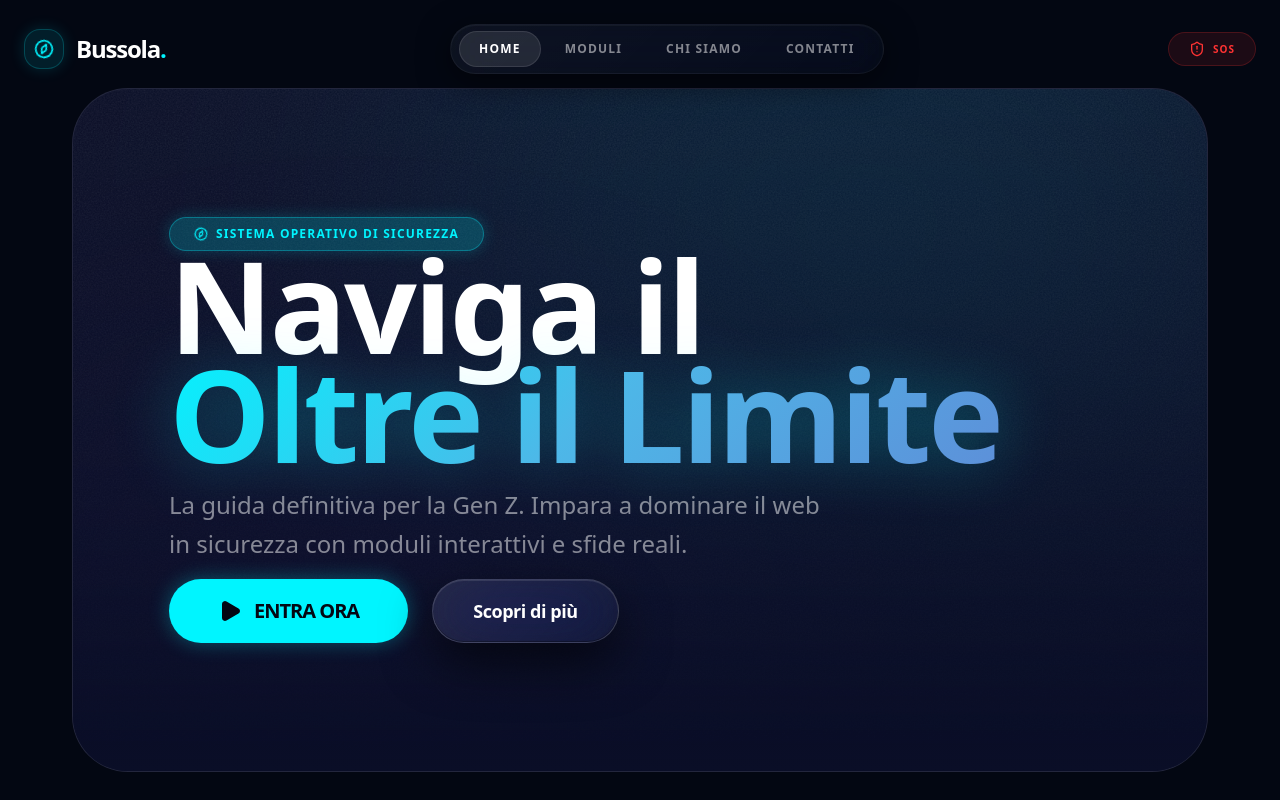
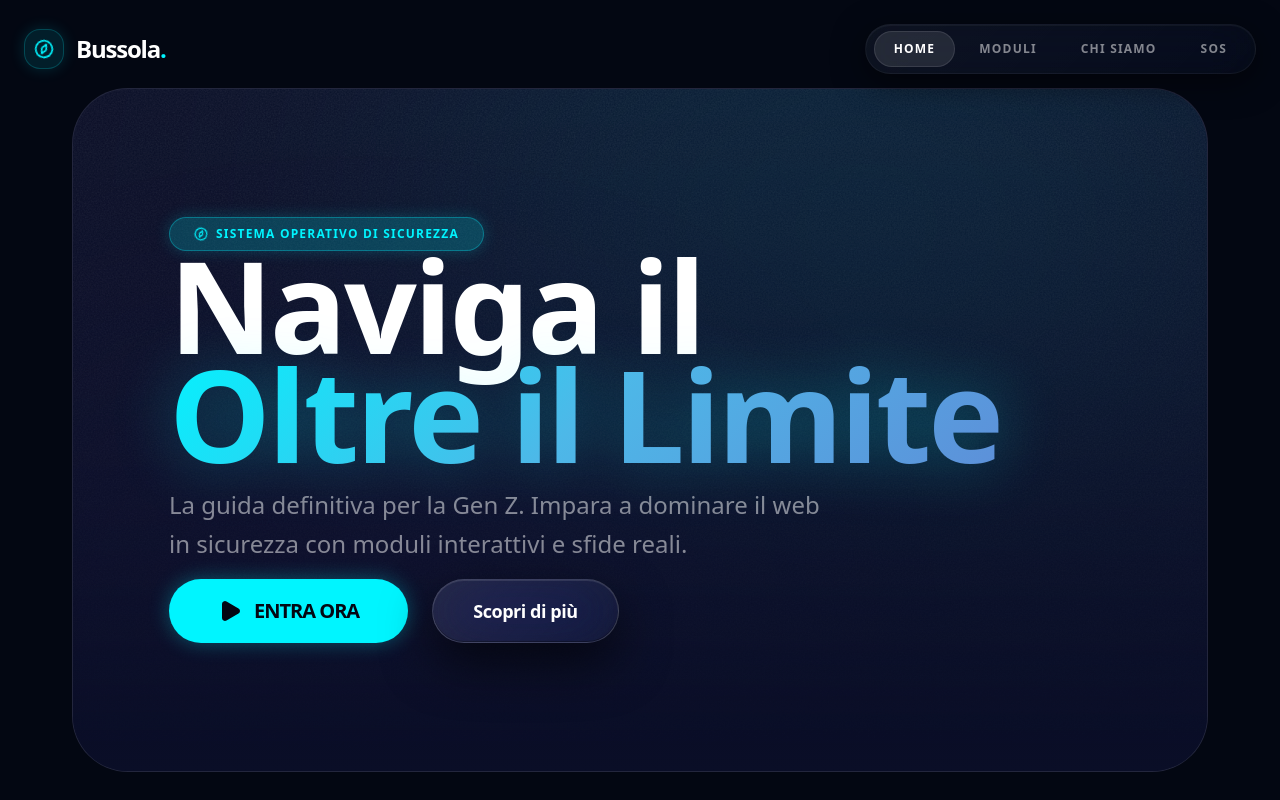
Before and after one commit to ajdohaxhia/busssola, a Next.js app: page / in a window 1280 px wide. Shown: the top 800 px of the page. Built offline with nearby package versions, Linux system fonts and the light colour scheme.

Commit message:
refactor: replace Contatti link with SOS directly in header nav

```diff
--- a/src/components/ui/Header.tsx
+++ b/src/components/ui/Header.tsx
@@ -5,14 +5,13 @@ import Link from 'next/link';
 import { usePathname } from 'next/navigation';
 import { motion, useScroll, useMotionValueEvent } from 'framer-motion';
 import { cn } from '@/lib/utils';
-import { Compass, ShieldAlert } from 'lucide-react';
-import { Button } from '@/components/ui/Button';
+import { Compass } from 'lucide-react';
 
 const navItems = [
     { href: '/', label: 'Home' },
     { href: '/moduli', label: 'Moduli' },
     { href: '/about', label: 'Chi Siamo' },
-    { href: '/contact', label: 'Contatti' },
+    { href: '/sos', label: 'SOS' },
 ];
 
 export function Header() {
@@ -76,15 +75,6 @@ export function Header() {
                     })}
                 </nav>
 
-                {/* Right Action */}
-                <div className="flex items-center space-x-4">
-                    <Button asChild variant="destructive" size="sm" className="hidden sm:flex rounded-full px-5 py-2 h-auto font-black uppercase text-[10px] tracking-widest gap-2">
-                        <Link href="/sos">
-                            <ShieldAlert className="w-4 h-4" />
-                            SOS
-                        </Link>
-                    </Button>
-                </div>
             </div>
         </motion.header>
     );
```
